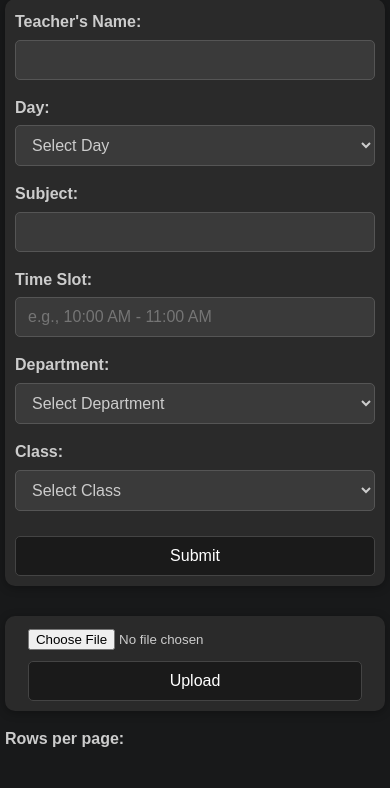
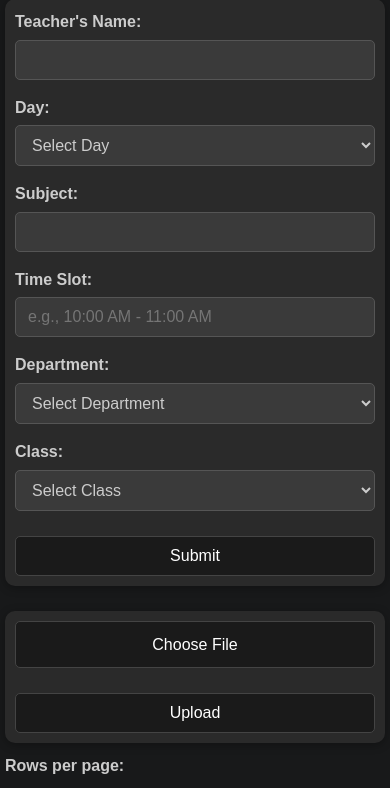
Before and after one commit to RohitSadavarti/smartone, a Flask app: page /admin-teacher in a window 390 px wide. Shown: the part 56-844 px from the top of the page. Run offline with Flask 3, Linux system fonts and the light colour scheme; data that the repository does not hold is empty; some libraries are stand-ins or nearby versions.

Commit message:
Update styles.css

```diff
--- a/attendance-app/backend/static/styles.css
+++ b/attendance-app/backend/static/styles.css
@@ -292,6 +292,120 @@ button:hover {
     background-color: #6a0080;
 }
 
+/* Excel Upload Section - Fixed Alignment */
+.upload-section {
+    position: static; /* Changed from absolute */
+    display: flex;
+    align-items: center;
+    justify-content: center;
+    margin: 20px 0; /* Added proper margin */
+    padding: 20px;
+    border-radius: 10px;
+    background: #2a2a2a;
+    box-shadow: 0 2px 10px rgba(0, 0, 0, 0.3);
+    grid-template-columns: none; /* Override grid layout for upload section */
+}
+
+body.dark .upload-section {
+    background: white;
+    box-shadow: 0 2px 10px rgba(0, 0, 0, 0.1);
+}
+
+.file-upload-container {
+    display: flex;
+    align-items: center;
+    gap: 15px;
+    width: 100%;
+    max-width: 600px;
+}
+
+.upload-button {
+    display: inline-block;
+    padding: 10px 15px;
+    background-color: #1a1a1a;
+    color: white;
+    border: 1px solid #444;
+    border-radius: 5px;
+    cursor: pointer;
+    transition: all 0.3s ease;
+    font-weight: 500;
+    text-align: center;
+    min-width: 120px;
+}
+
+.upload-button::before {
+    content: "Choose File";
+}
+
+body.dark .upload-button {
+    background-color: purple;
+    color: white;
+    border: none;
+}
+
+.upload-button:hover {
+    background-color: #333;
+}
+
+body.dark .upload-button:hover {
+    background-color: #6a0080;
+}
+
+.file-input {
+    position: absolute;
+    opacity: 0;
+    width: 0;
+    height: 0;
+    overflow: hidden;
+}
+
+.upload-btn {
+    padding: 10px 20px;
+    background-color: #1a1a1a;
+    color: white;
+    border: 1px solid #444;
+    border-radius: 5px;
+    cursor: pointer;
+    transition: all 0.3s ease;
+    font-weight: 500;
+    min-width: 100px;
+    grid-column: span 1; /* Override the grid-column span */
+}
+
+body.dark .upload-btn {
+    background-color: purple;
+    color: white;
+    border: none;
+}
+
+.upload-btn:hover {
+    background-color: #333;
+}
+
+body.dark .upload-btn:hover {
+    background-color: #6a0080;
+}
+
+/* File name display (optional enhancement) */
+.file-name-display {
+    flex: 1;
+    padding: 8px 12px;
+    background: #3a3a3a;
+    color: #ccc;
+    border: 1px solid #555;
+    border-radius: 5px;
+    font-style: italic;
+    min-height: 40px;
+    display: flex;
+    align-items: center;
+}
+
+body.dark .file-name-display {
+    background: white;
+    color: #333;
+    border: 1px solid #ccc;
+}
+
 /* Attendance Buttons - Default dark mode */
 .present-btn {
     background-color: #2a2a2a;
@@ -527,15 +641,6 @@ body.dark #popup-box {
     background-color: #6a0080;
 }
 
-.upload-section {
-    position: absolute;
-    top: 110px;
-    right: 20px;
-    display: flex;
-    align-items: flex-end;
-    border-color: #000;
-}
-
 #rows-per-page {
     margin-top: 70px;
     width: 80px;
@@ -595,6 +700,24 @@ body.dark #rows-per-page {
         margin-top: 10px;
     }
 
+    /* Upload Section Mobile */
+    .upload-section {
+        margin: 15px 0;
+        padding: 15px;
+    }
+
+    .file-upload-container {
+        flex-direction: column;
+        gap: 10px;
+        align-items: stretch;
+    }
+
+    .upload-button,
+    .upload-btn {
+        width: 100%;
+        text-align: center;
+    }
+
     .table-container {
         max-height: 100vh;
         margin-top: 15px;
@@ -628,12 +751,6 @@ body.dark #rows-per-page {
         flex: 1;
     }
 
-    .upload-section {
-        position: static;
-        margin-top: 15px;
-        justify-content: center;
-    }
-
     #popup-box {
         width: 90%;
         padding: 20px;
@@ -654,6 +771,12 @@ body.dark #rows-per-page {
     }
 
     form {
+        padding: 10px;
+    }
+
+    /* Upload Section Mobile Small */
+    .upload-section {
+        margin: 10px 0;
         padding: 10px;
     }
 
```
